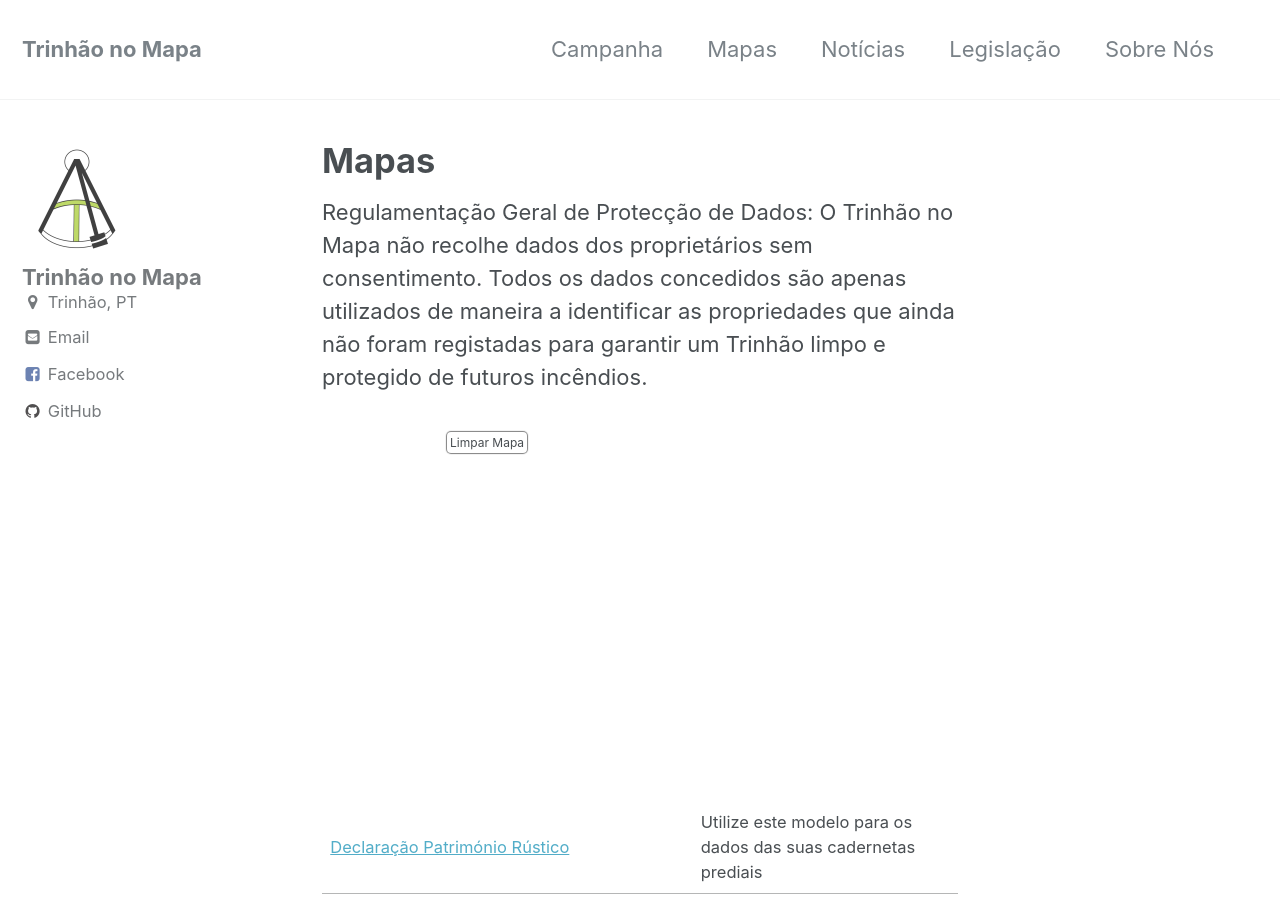
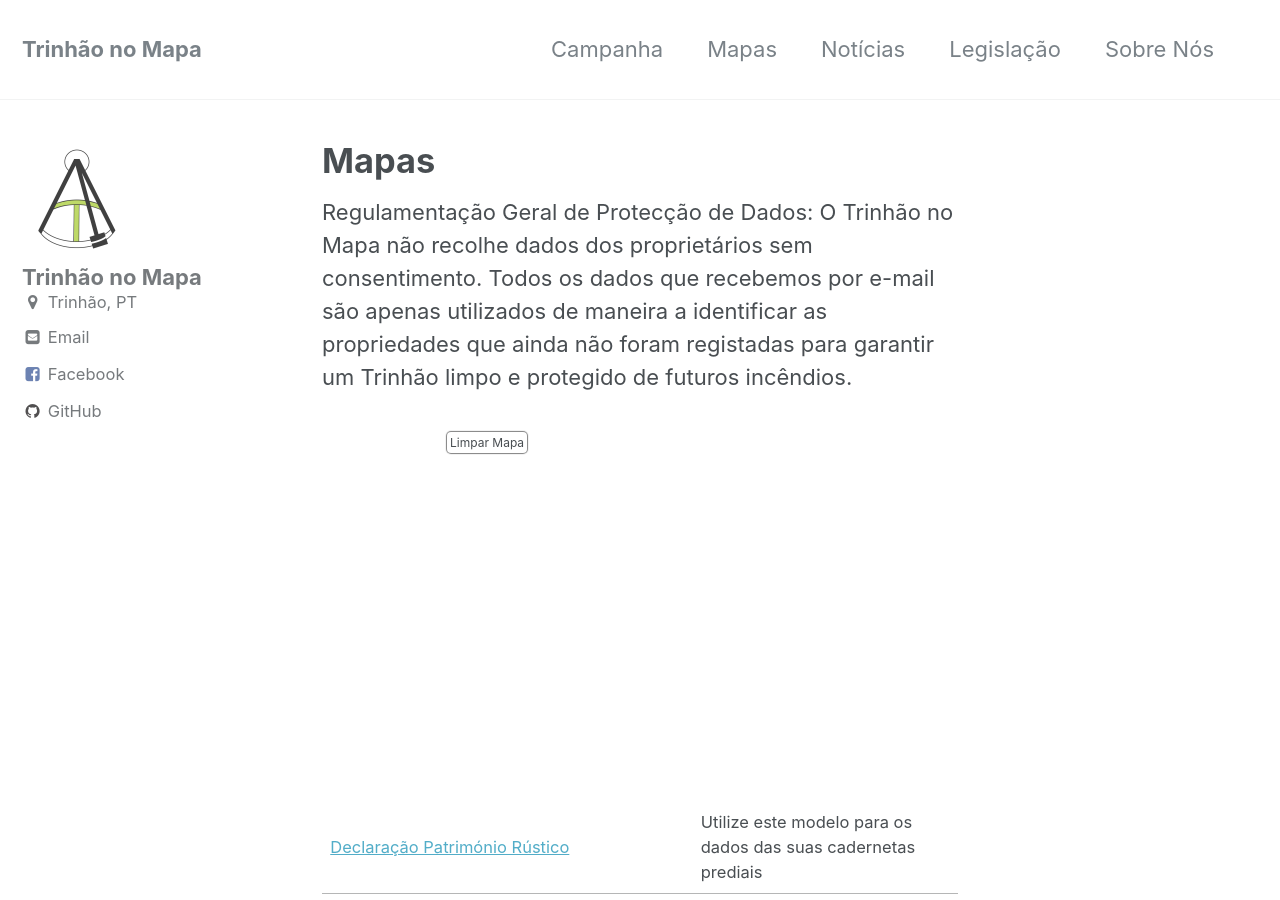
Before and after one commit to trinhaonomapa/trinhaonomapa.github.io, a Jekyll site: the page built from _pages/mapas.md, in a window 1280 px wide and 900 px high. Built offline with Jekyll 4.4.1, drawn with Linux system fonts in a browser that asks for light colours.

Commit message:
Update mapas.md

```diff
--- a/_pages/mapas.md
+++ b/_pages/mapas.md
@@ -8,4 +8,4 @@ author_profile: true
 
 
 
-Regulamentação Geral de Protecção de Dados: O Trinhão no Mapa não recolhe dados dos proprietários sem consentimento. Todos os dados concedidos são apenas utilizados de maneira a identificar as propriedades que ainda não foram registadas para garantir um Trinhão limpo e protegido de futuros incêndios.
+Regulamentação Geral de Protecção de Dados: O Trinhão no Mapa não recolhe dados dos proprietários sem consentimento. Todos os dados que recebemos por e-mail são apenas utilizados de maneira a identificar as propriedades que ainda não foram registadas para garantir um Trinhão limpo e protegido de futuros incêndios.
```
